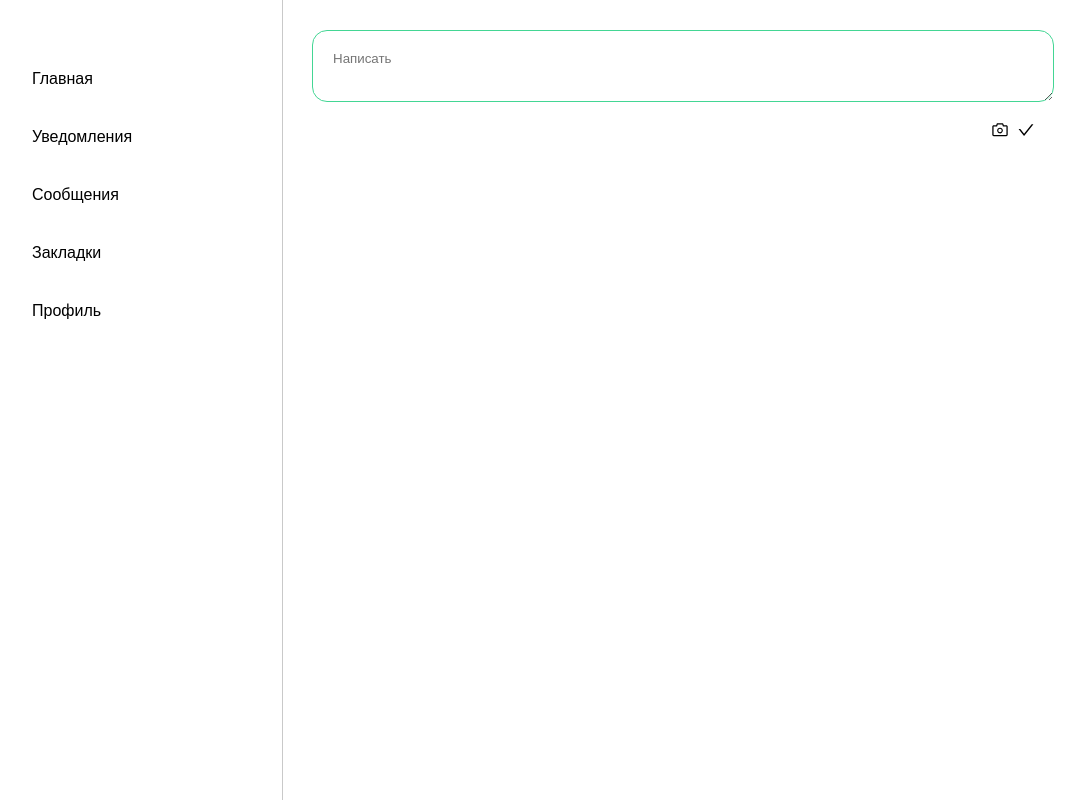
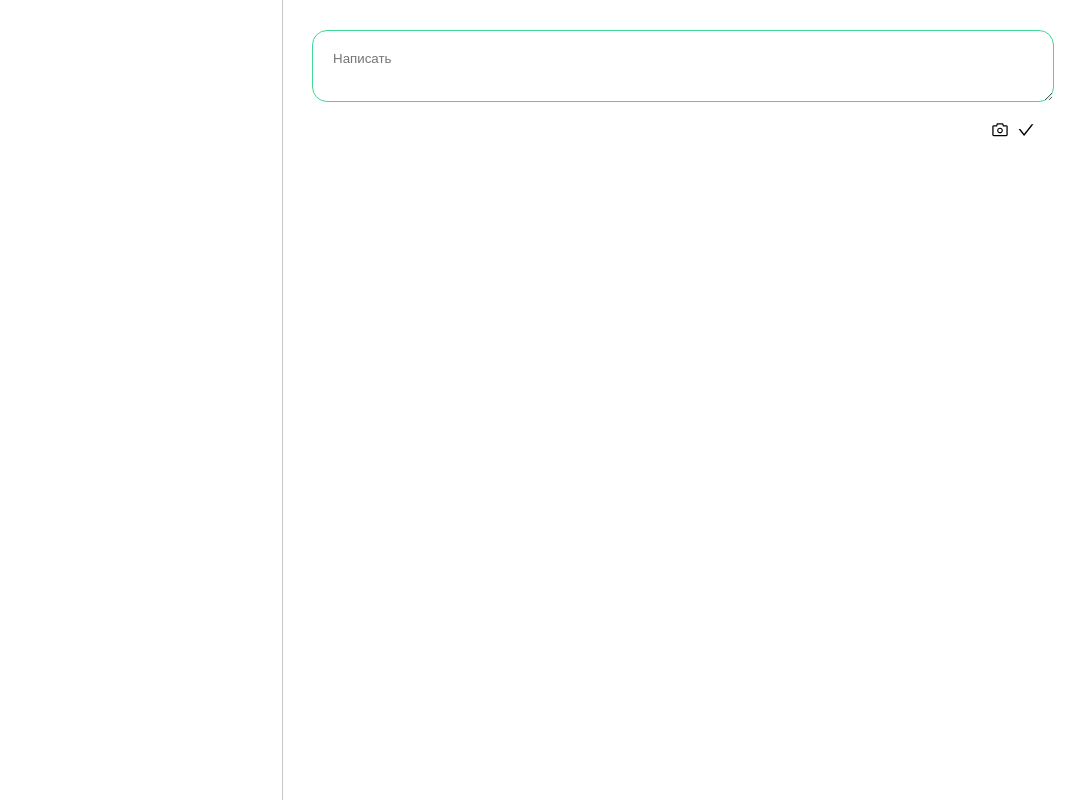
Before and after one commit to oksanaBir/social-net, a React app: page / in a window 1280 px wide. Shown: the whole page, without its empty margins (18-1103 px from the left). Built offline with nearby package versions, Linux system fonts and the light colour scheme.

Commit message:
MenuItem replaced

```diff
--- a/src/ui/MenuWrapper.js
+++ b/src/ui/MenuWrapper.js
@@ -3,7 +3,7 @@ import MenuItem from './MenuItem';
 import classNames from 'classnames';
 import PropTypes from 'prop-types';
 
-export default function MenuWrapper({full, hide}) {
+export default function MenuWrapper({full, hide, children}) {
     return (
         <div className={classNames({
             fullSidebar: full,
@@ -13,11 +13,7 @@ export default function MenuWrapper({full, hide}) {
                 fullMenu: full,
                 hideMenu: hide,
             })}>
-                <MenuItem>Главная</MenuItem>
-                <MenuItem>Уведомления</MenuItem>
-                <MenuItem>Сообщения</MenuItem>
-                <MenuItem>Закладки</MenuItem>
-                <MenuItem>Профиль</MenuItem>
+                {children}
             </ul>
         </div>
     );
```
Also changed, not shown: src/components/Menu.js (added, +18 -0 lines).
